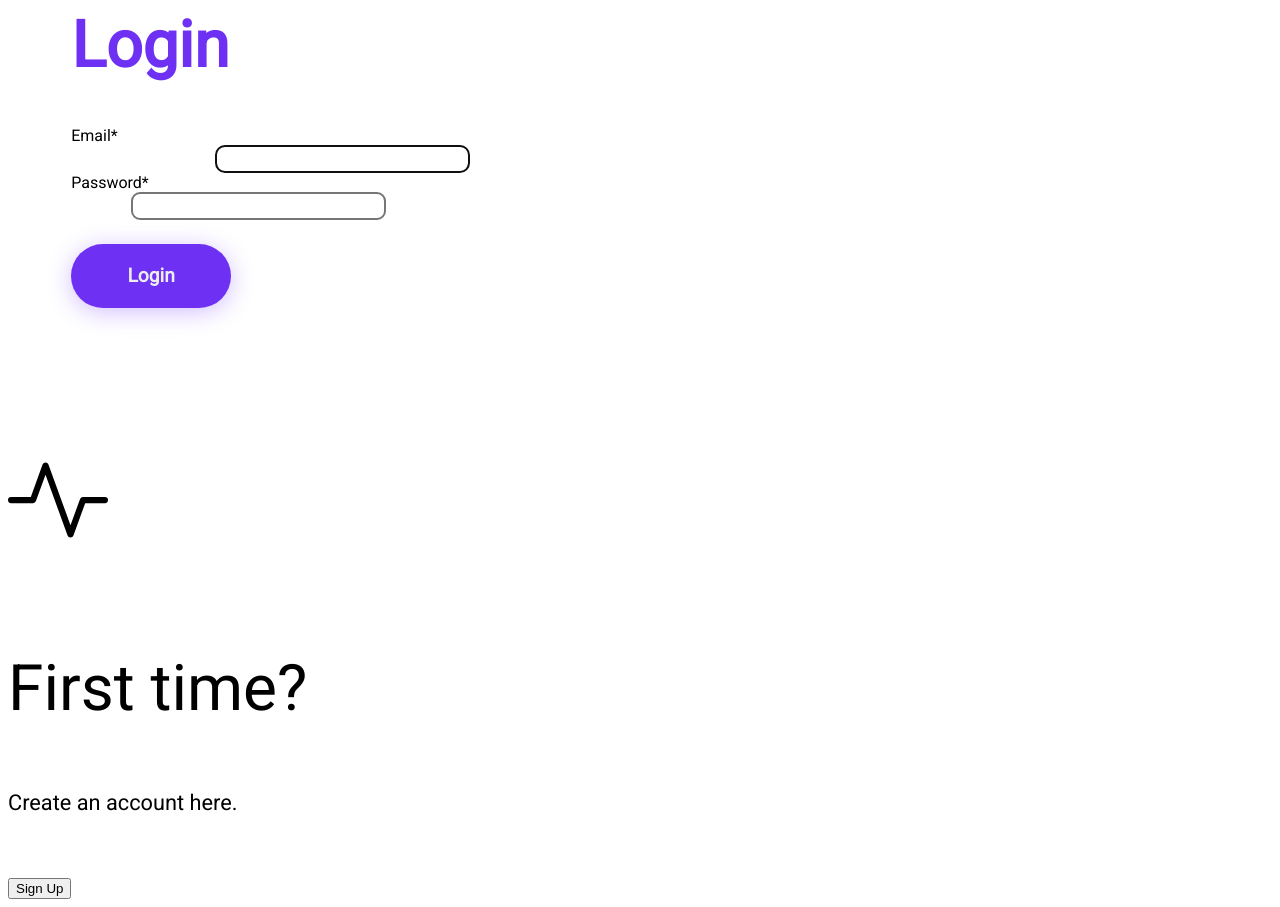
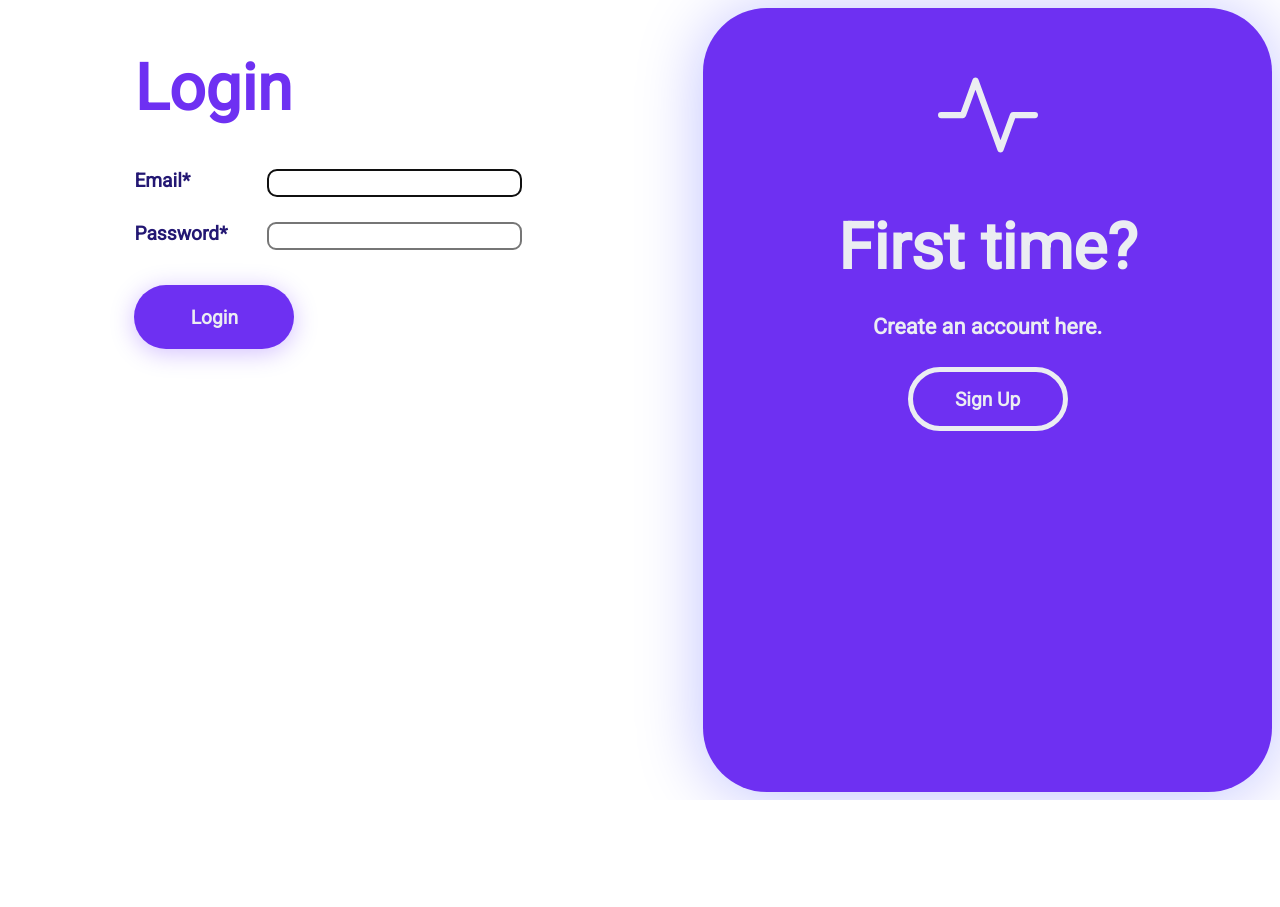
Before and after one commit to RedBrickBurrito/BiorhythmSocialNetwork, a Django app: page /login/ in a window 1280 px wide. After the commit the page ends 800 px from the top, so only its background shows below. Run offline with Django 4.2, Linux system fonts and the light colour scheme; some libraries are stand-ins or nearby versions.

Commit message:
Fixed login style

```diff
--- a/static/css/login.css
+++ b/static/css/login.css
@@ -1,6 +1,27 @@
 
+.formSignUp {
+  top: 0;
+  height: 100%;
+  float: right;
+  left: 0%;
+  width: 45%;
+  z-index: 1;
+  background-color: #6e30f2;
+  text-align: center;
+  font-weight: 700;
+  color: #ebedf2;
+  box-shadow: 0px 4px 66px rgba(0, 13, 255, 0.25);
+  border-radius: 64px;
+}
 
-
+.formLogin {
+  top: 0;
+  height: 100%;
+  float: left;
+  left: 50%;
+  width: 50%;
+  z-index: 1;
+}
 
 @media screen and (max-width: 800px) {
     .formSignUp, .formLogin {
@@ -16,3 +37,26 @@
     border-style: solid;
     font-weight: 400;
 }
+
+.signupButton {
+  border-radius: 34px;
+  border: 5px solid #ebedf2;
+  width: 20vh;
+  height: 8vh;
+  font-size: 1.5vw;
+  font-family: "Roboto";
+  font-weight: 700;
+  background-color: #6e30f2;
+  color: #ebedf2;
+  cursor: pointer;
+}
+
+.signupButton:hover {
+  background-color: #ebedf2;
+  color: #6e30f2;
+  cursor: pointer;
+}
+
+.alert.alert-block.alert-error {
+  color: red;
+}
--- a/user/templates/user/login.html
+++ b/user/templates/user/login.html
@@ -31,10 +31,10 @@
         font-weight: 400;
       }
       #id_username {
-        margin-left: 12%;
+        margin-left: 30%;
       }
       #id_password {
-        margin-left: 5%;
+        margin-left: 15.5%;
       }
       .loginButton {
         align-self: center;
@@ -60,6 +60,14 @@
         background-color: #49209f;
         cursor: pointer;
       }
+      #div_id_username {
+        display: flex;
+        margin-bottom: 5%;
+      }
+      #div_id_password {
+        display: flex;
+        margin-bottom: 5%;
+      }
     </style>
   </head>
   <body style="font-family: Roboto">
@@ -68,14 +76,14 @@
         style="
           font-size: 5vw;
           font-weight: 700;
-          margin-left: 5%;
+          margin-left: 20%;
           color: #6e30f2;
         "
       >
         Login
       </h1>
 
-      <form style="margin-left: 5%" method="POST">
+      <form style="margin-left: 20%; font-size: 1.5vw; font-weight: 700; color: #231773;" method="POST">
         {% csrf_token %} {{form | crispy}}
         <button class="loginButton" type="submit">Login</button>
       </form>
```
Also changed, not shown: db.sqlite3.
